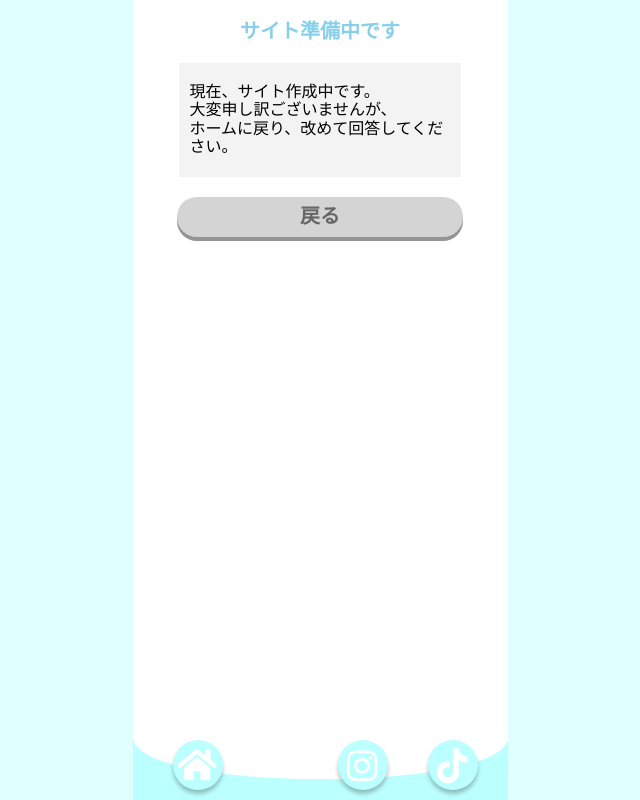
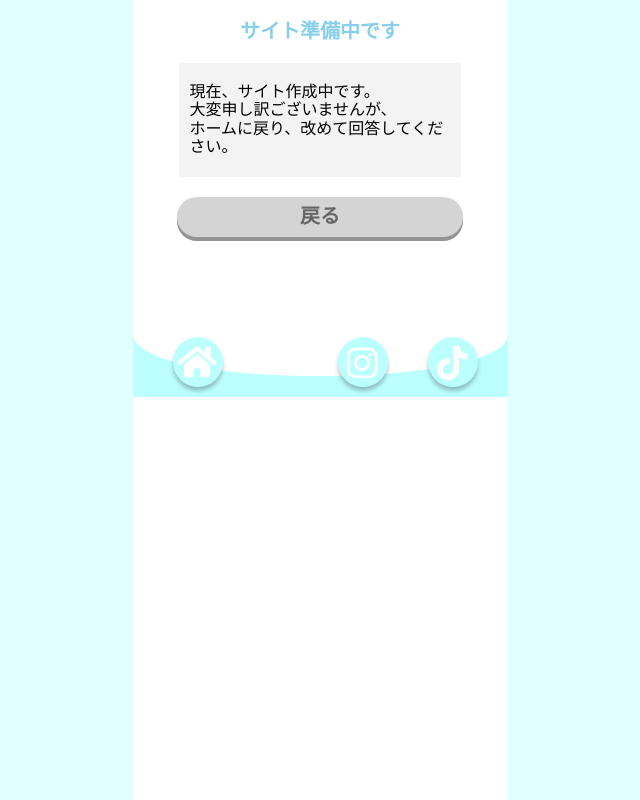
Before and after one commit to cocoalatte7119/datsumou, a website: page error.html in a window 1280 px wide. Shown: the whole page, without its empty margins (320-960 px from the left). Drawn offline with nearby package versions, Linux system fonts and the light colour scheme.

Commit message:
Add files via upload

```diff
--- a/css/layout/l-footer.css
+++ b/css/layout/l-footer.css
@@ -1,7 +1,6 @@
 footer {
   margin-top: 50px;
-  position: absolute;
-  bottom: 0;
+  position: relative;
 }
 footer svg {
   position: relative;
--- a/css/style.css
+++ b/css/style.css
@@ -462,8 +462,7 @@ body {
 
 footer {
   margin-top: 50px;
-  position: absolute;
-  bottom: 0;
+  position: relative;
 }
 footer svg {
   position: relative;
```
Also changed, not shown: 2 other files.
